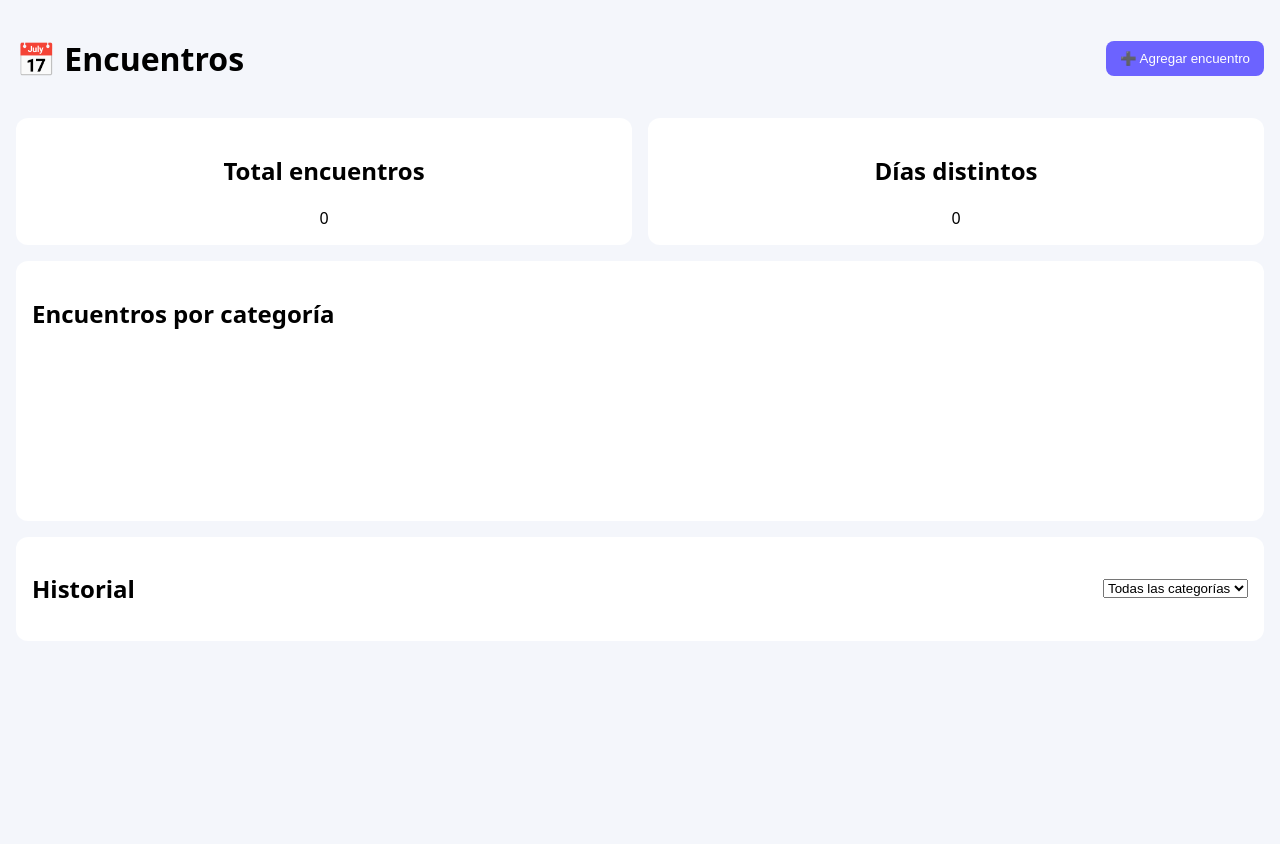
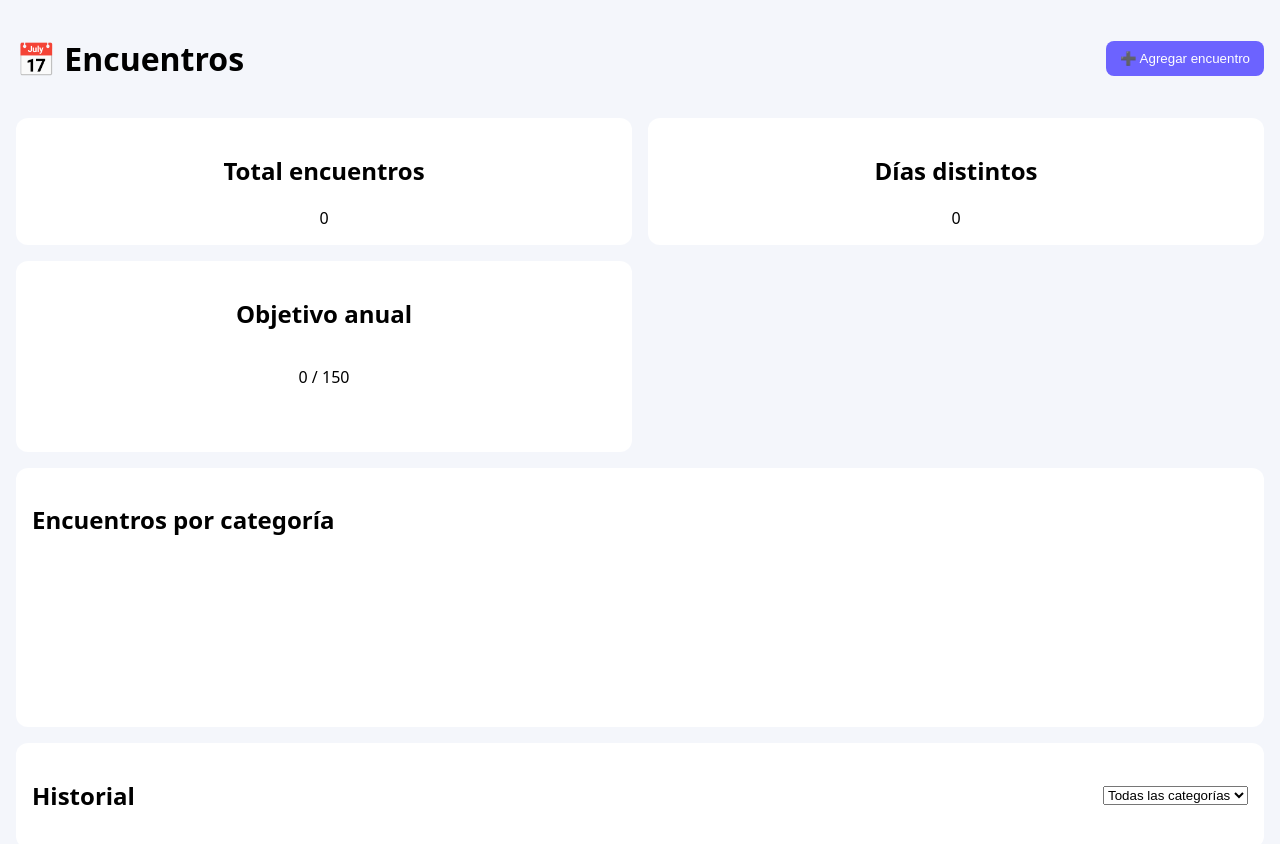
Before and after one commit to lautarobarros2000-sudo/friendtracker, a plain HTML site: page index.html in a window 1280 px wide. Before the commit the page ends 800 px from the top, so only its background shows below. Drawn offline with nearby package versions, Linux system fonts and the light colour scheme; no server answers.

Commit message:
Update index.html

```diff
--- a/index.html
+++ b/index.html
@@ -62,9 +62,18 @@
       <h2>Total encuentros</h2>
       <span id="totalEncounters">0</span>
     </div>
+
     <div>
       <h2>Días distintos</h2>
       <span id="totalDays">0</span>
+    </div>
+
+    <div class="goal-card">
+      <h2>Objetivo anual</h2>
+      <div class="goal-value">
+        <span id="activeDays">0</span> / <span id="goalDays">150</span>
+      </div>
+      <div id="pace" class="pace"></div>
     </div>
   </section>
 
```
